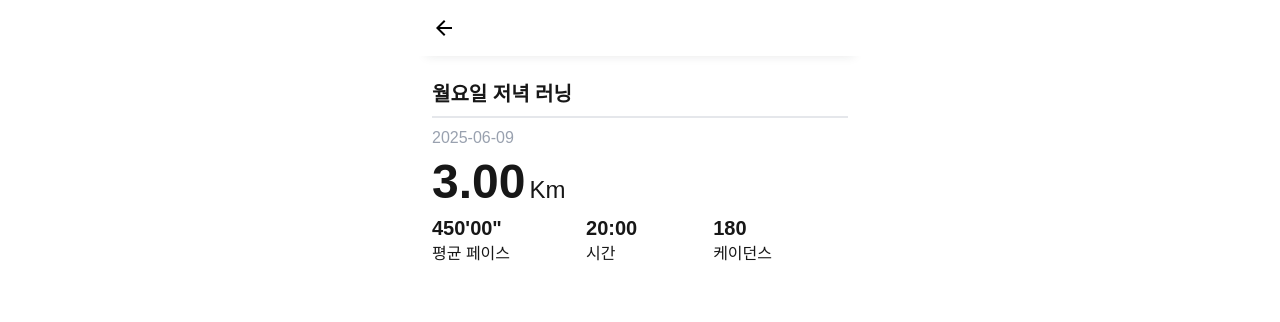
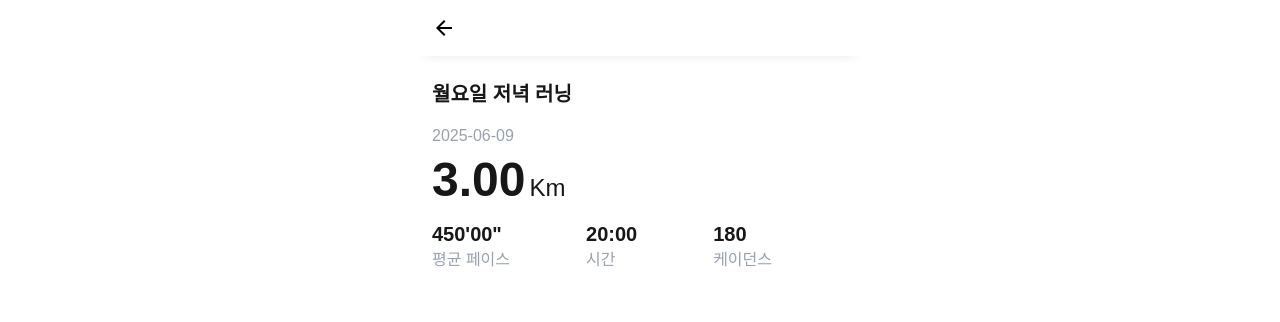
Before and after one commit to LeeHwiGyoung/running, a Next.js app: page /dashboard/runningDetail/1 in a window 1280 px wide. Shown: the top 322 px of the page. Built offline with nearby package versions, Linux system fonts and the light colour scheme; no server answers.

Commit message:
💄 font-color : gray-400 으로 변경

```diff
--- a/src/component/dashboard/DetailRunCard.tsx
+++ b/src/component/dashboard/DetailRunCard.tsx
@@ -75,7 +75,7 @@ export default function DetailRunCard({
                 </Button>
                 </div>
             :
-            <h2 className='flex text-xl font-bold border-gray-200 border-b-2 py-2'>
+            <h2 className={`flex text-xl font-bold py-2 ${isEditable && 'border-gray-200 border-b-2'}`}>
                 {title}
                 {isEditable && (
                     <Button className='ml-auto' onClick={handleEditTitleBtn}>
@@ -89,19 +89,19 @@ export default function DetailRunCard({
             <data className="font-bold" value={distance}>{count.toFixed(2).toLocaleString()}</data>
             <span className='text-2xl'>{distanceLabel}</span>
         </div>
-        <section className='flex'>
+        <section className='flex mt-2 mb-6'>
             <h3 className='sr-only'>러닝 통계</h3>
             <div className='flex flex-col grow-1'>
                 <data className="text-xl font-bold" value={runningPace}>{formatPace(runningPace)}</data>
-                <span>평균 페이스</span>
+                <span className='text-gray-400'>평균 페이스</span>
             </div>
             <div className='flex flex-col grow-1'>
                 <data className="text-xl font-bold" value={runningTime}>{formatTime(runningTime)}</data>
-                <span>시간</span>
+                <span className='text-gray-400'>시간</span>
             </div>
             <div className='flex flex-col grow-1'>
                 <data className="text-xl font-bold" value={cadence}>{cadence}</data>
-                <span>케이던스</span>
+                <span className='text-gray-400'>케이던스</span>
             </div>
         </section>
     </article>
--- a/src/component/dashboard/RunCard.tsx
+++ b/src/component/dashboard/RunCard.tsx
@@ -15,7 +15,7 @@ export default function RunCard({className="" ,date , title ,distance , distance
   return (
     <article onClick={onClick} className={`max-w-128 p-4 shadow-[0px_1px_4px_rgba(0,0,0,0.16)] rounded-md bg-white cursor-pointer hover:shadow-[0px_5px_15px_rgba(0,0,0,0.35)] ${className}`}>
         <h4 className='font-bold'>{title}</h4>
-        <time className='text-sm ml-auto mr-4t text-gray-500' dateTime={date}>{date}</time>
+        <time className='text-sm ml-auto mr-4t text-gray-400' dateTime={date}>{date}</time>
         <section className='flex gap-4 mt-2'>
             <h5 className='sr-only'>러닝 통계</h5>
             <div className='flex flex-col grow-1 justify-center items-center'>
```
